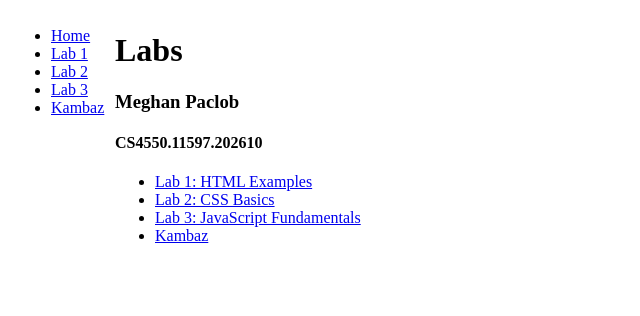
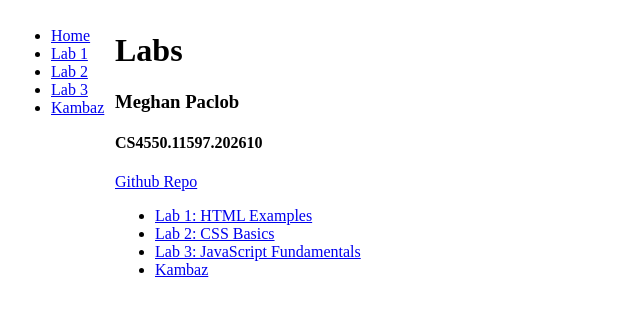
Before and after one commit to r3ngem/kambaz-next-js, a Next.js app: page /Labs in a window 1280 px wide. Shown: the top 316 px of the page, without its empty margins (0-640 px from the left). Built offline with nearby package versions, Linux system fonts and the light colour scheme.

Commit message:
add repo link

```diff
--- a/app/Labs/page.tsx
+++ b/app/Labs/page.tsx
@@ -5,6 +5,7 @@ export default function Labs() {
      <h1>Labs</h1>
      <h3>Meghan Paclob</h3>
      <h4>CS4550.11597.202610</h4>
+     <Link href="https://github.com/r3ngem/kambaz-next-js" id="wd-github">Github Repo</Link>
      <ul>
        <li>
          <Link href="/Labs/Lab1" id="wd-lab1-link">
```
